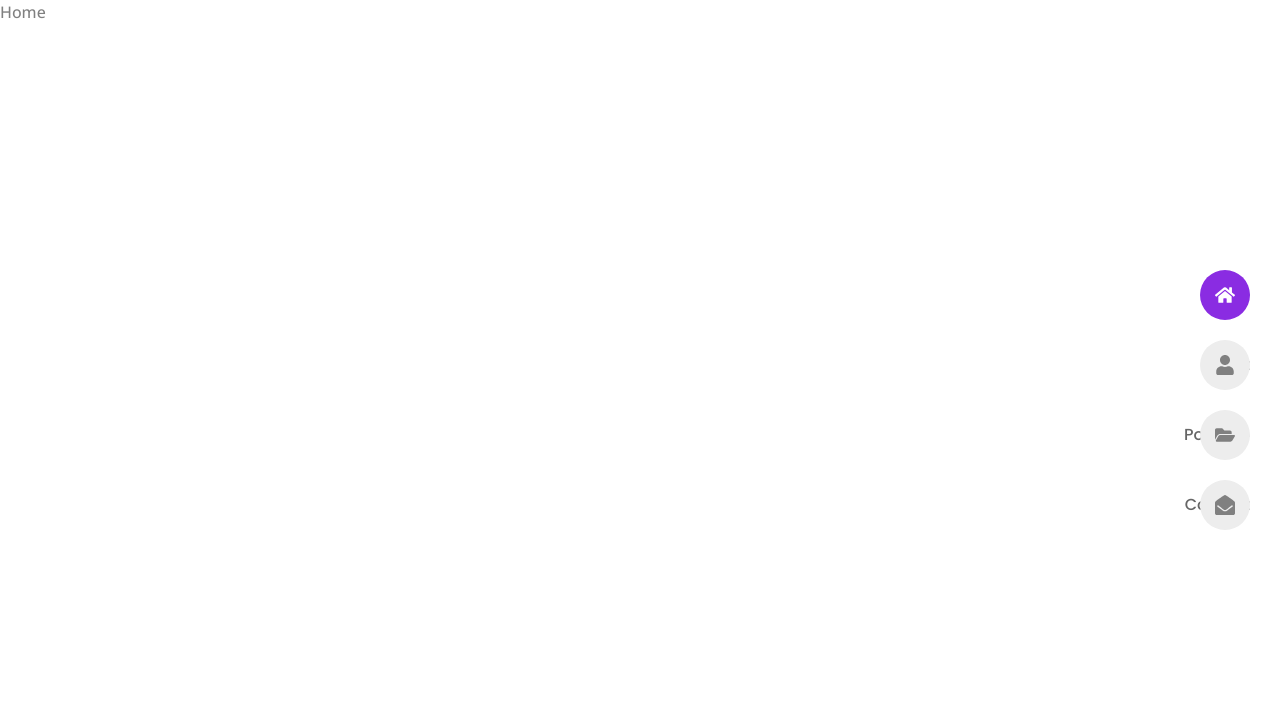
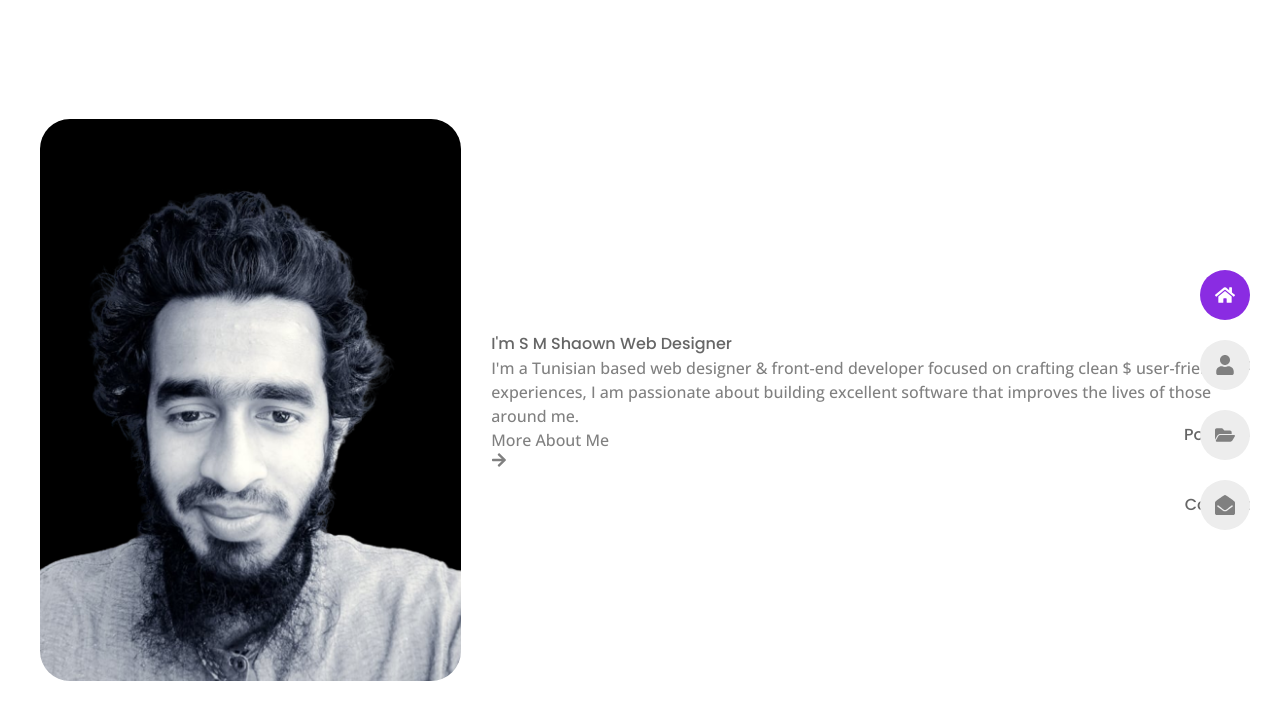
Before and after one commit to smshaown/portfolio, a React (Vite) app: page / in a window 1280 px wide. Shown: the top 720 px of the page. Built offline with nearby package versions, Linux system fonts and the light colour scheme.

Commit message:
home page create now

```diff
--- a/src/App.css
+++ b/src/App.css
@@ -77,3 +77,12 @@ textarea{
 img{
     max-width: 100%;
 }
+
+.grid{
+    display: grid;
+    gap: 30px;
+}
+
+.section{
+    padding-block: 70px;
+}
--- a/src/pages/Home/Home.css
+++ b/src/pages/Home/Home.css
@@ -0,0 +1,13 @@
+.home{
+    grid-template-columns: 4.32fr 7.68fr;
+    align-items: center;
+    padding: 40px;
+    height: 100vh;
+}
+
+.home__img{
+    height: 100%;
+    object-fit: cover;
+    border-radius: 30px;
+    box-shadow: 0 0 8px hsla(0, 0%, 0.3);
+}
--- a/src/pages/Home/Home.jsx
+++ b/src/pages/Home/Home.jsx
@@ -1,10 +1,30 @@
 import React from 'react';
+import Profile  from '../../assets/profile.png'
+import { Link } from 'react-router-dom';
+import { FaArrowRight } from 'react-icons/fa';
+import './Home.css'
+
+
 
 const Home = () => {
     return (
-        <div>
-            Home
-        </div>
+        <section className='home section grid'>
+            <div>
+              <img src={Profile} alt="" className='home__img' />
+            </div>
+
+            <div className='home__content'>
+                <div className='home_data'>
+                    <h1 className='home-title'>
+                        <span>I'm S M Shaown</span> Web Designer
+                    </h1>
+                    <p>I'm a Tunisian based web designer & front-end developer focused on crafting clean $ user-friendly experiences, I am passionate about building excellent software that improves the lives of those around me.</p>
+                </div>
+                <Link to="/about" className='button'>
+                    More About Me <span className='button_icon'><FaArrowRight /></span>
+                </Link>
+            </div>
+        </section>
     );
 };
 
```
Also changed, not shown: src/assets/profile.png (added).
